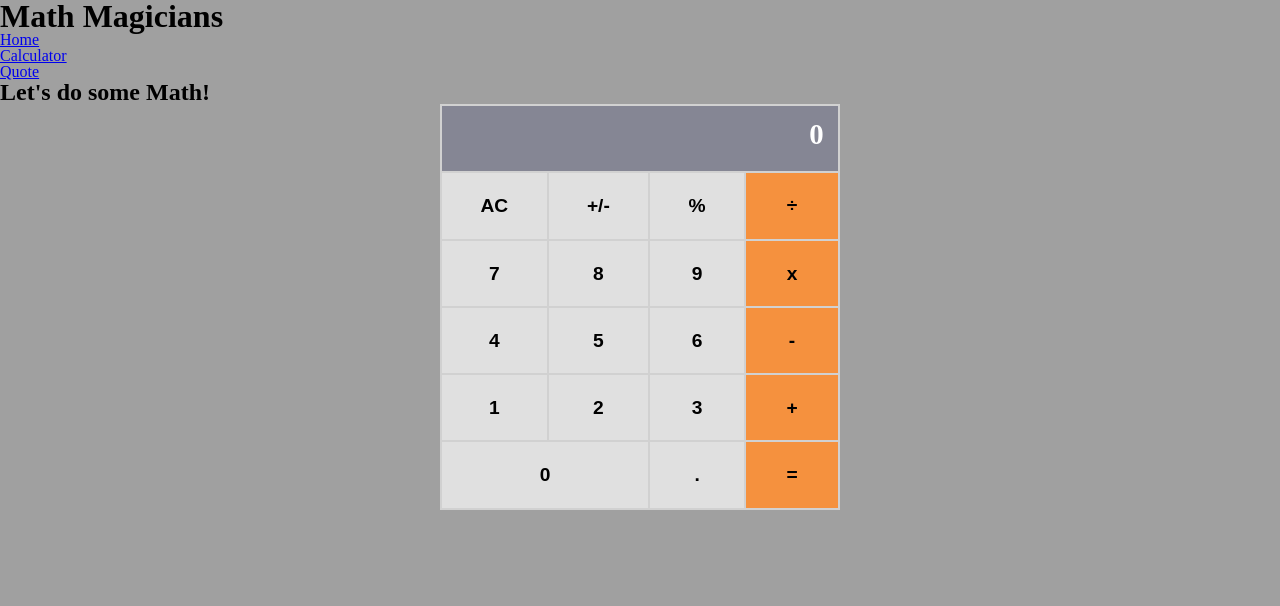
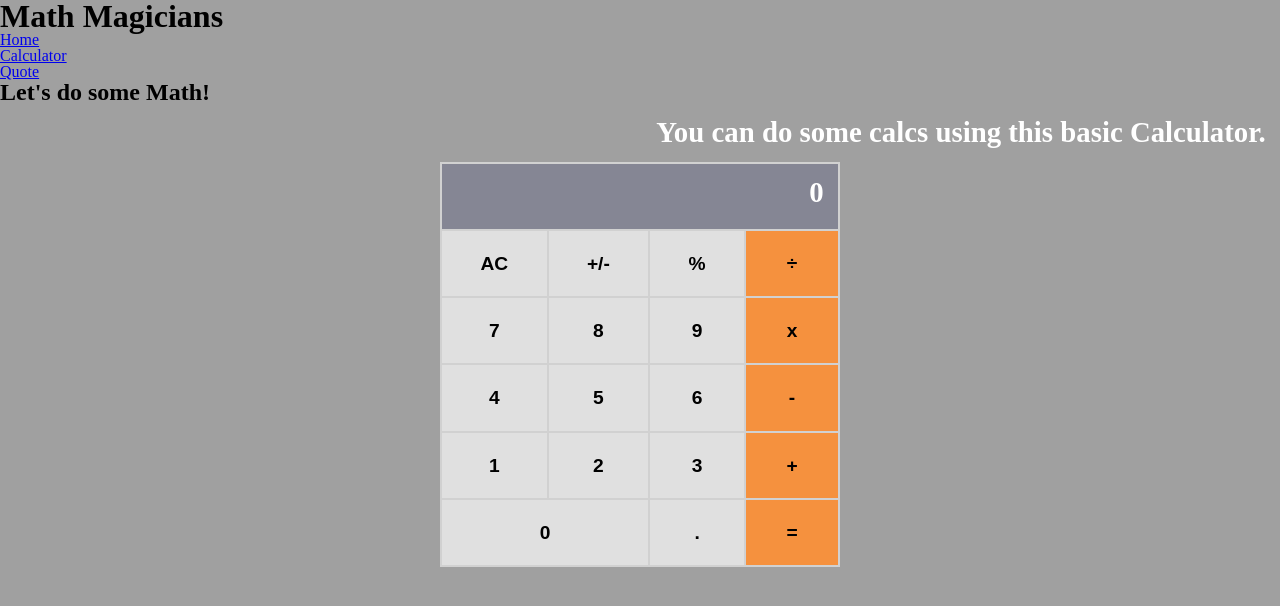
Before and after one commit to luigirazum/mv-math-magicians, a React (Create React App) app: page /calculator in a window 1280 px wide. Shown: the top 606 px of the page. Built offline with nearby package versions, Linux system fonts and the light colour scheme.

Commit message:
Add some text to the CalcPage.

```diff
--- a/src/pages/CalcPage.js
+++ b/src/pages/CalcPage.js
@@ -7,8 +7,9 @@ const CalcPage = () => (
   <>
     <div>
       <h2>Let&apos;s do some Math!</h2>
+      <p>You can do some calcs using this basic Calculator.</p>
     </div>
-    <Calculator />
+    <Calculator title="Calculator" />
   </>
 );
 
```
